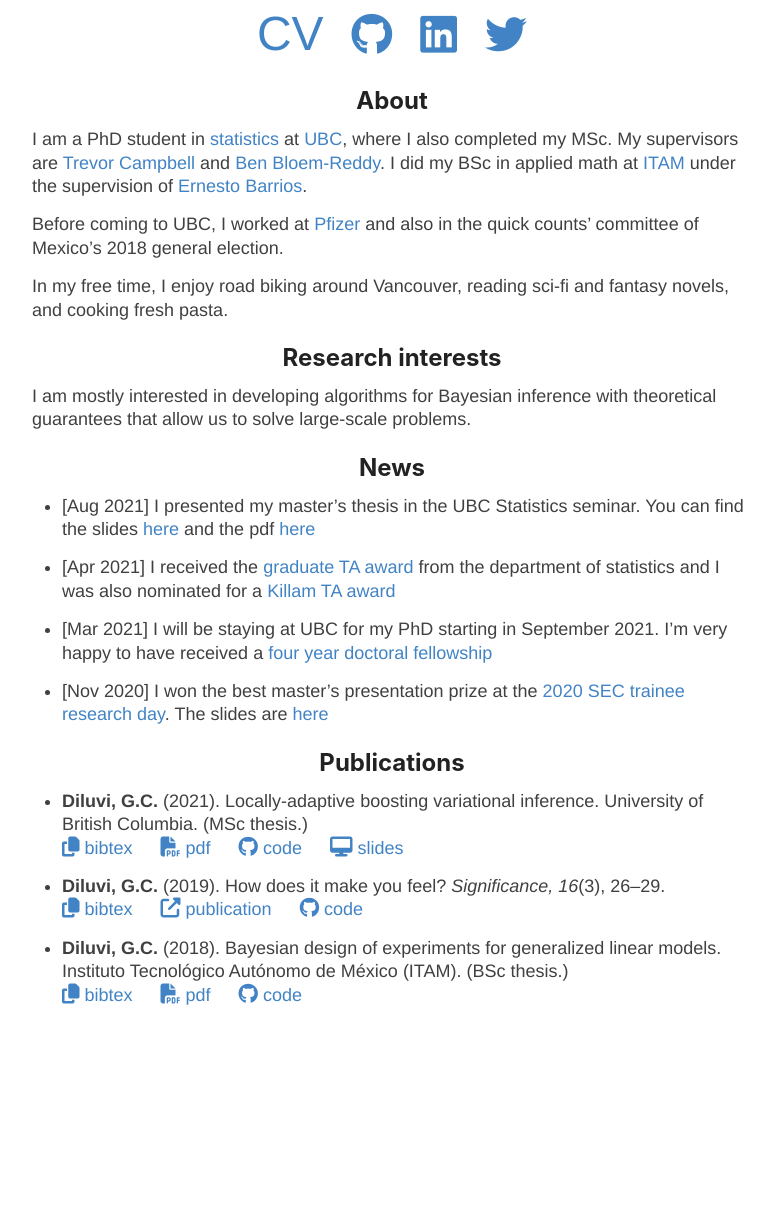
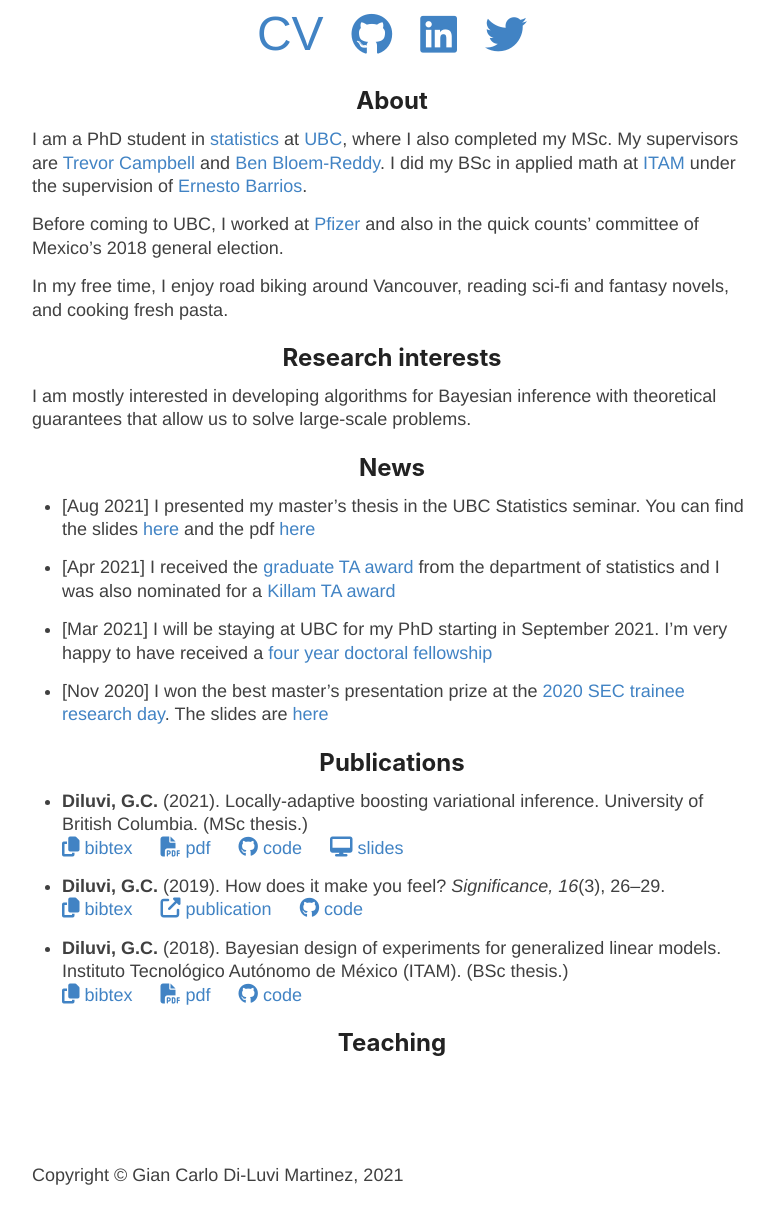
Before and after one commit to giankdiluvi/giankdiluvi.github.io, a Jekyll site: the page built from index.md, in a window 1280 px wide, cut to the strip 422-1758 px from the top of the page. Shown: the top 1224 px of the strip, without its empty margins (248-1022 px from the left). Built offline with Jekyll 4.4.1, drawn with Linux system fonts in a browser that asks for light colours; nearby versions of some CDN libraries; our own code applies the rules of GitHub Pages for plain Markdown files; before the commit the page ends 1578 px from its top, so only the background shows below that.

Commit message:
add copyright

```diff
--- a/index.md
+++ b/index.md
@@ -112,3 +112,13 @@ Instituto Tecnológico Autónomo de México (ITAM). (BSc thesis.) \
 <a href="https://github.com/GiankDiluvi/BayesianDOE_Thesis">
   <i class="fab fa-github" style="font-size:20px"></i> code
 </a>
+
+
+## Teaching
+
+
+<br>
+<br>
+<br>
+<br>
+Copyright © Gian Carlo Di-Luvi Martinez, 2021
```
Also changed, not shown: 2 other files.
